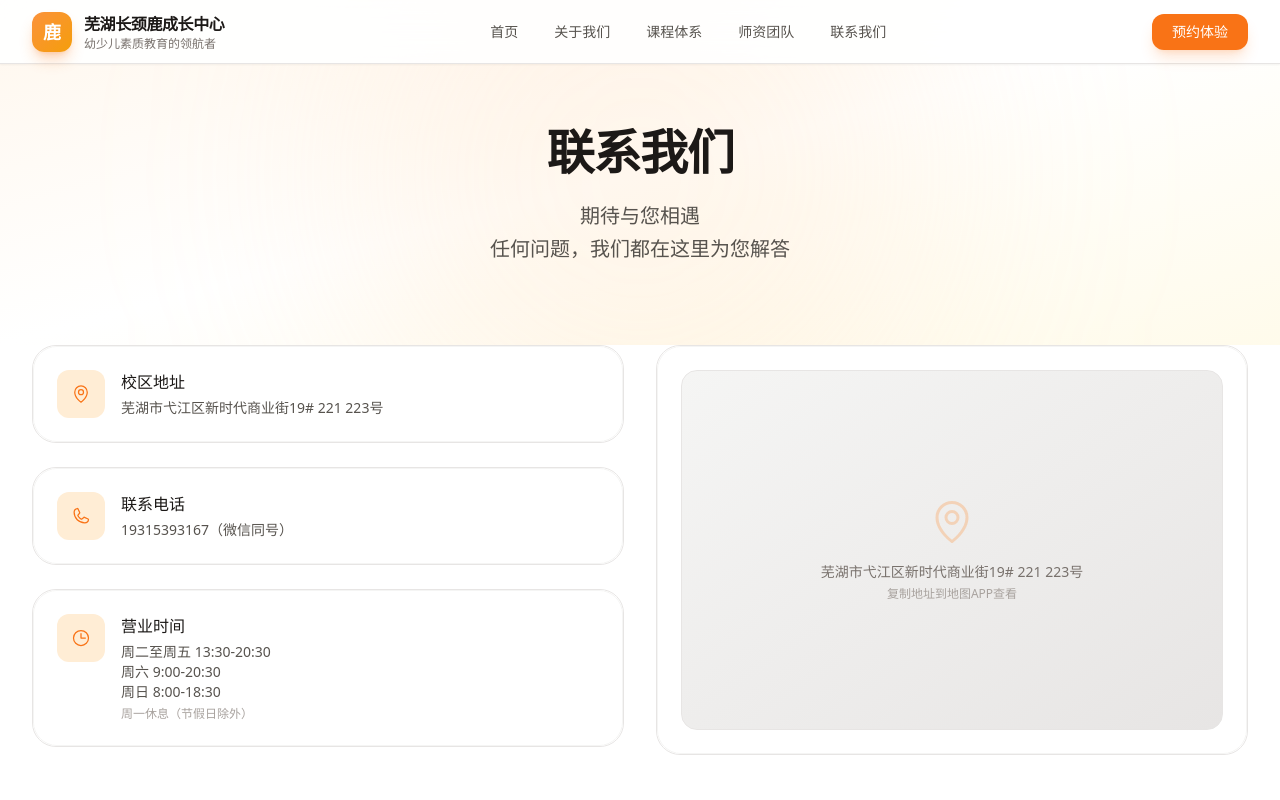
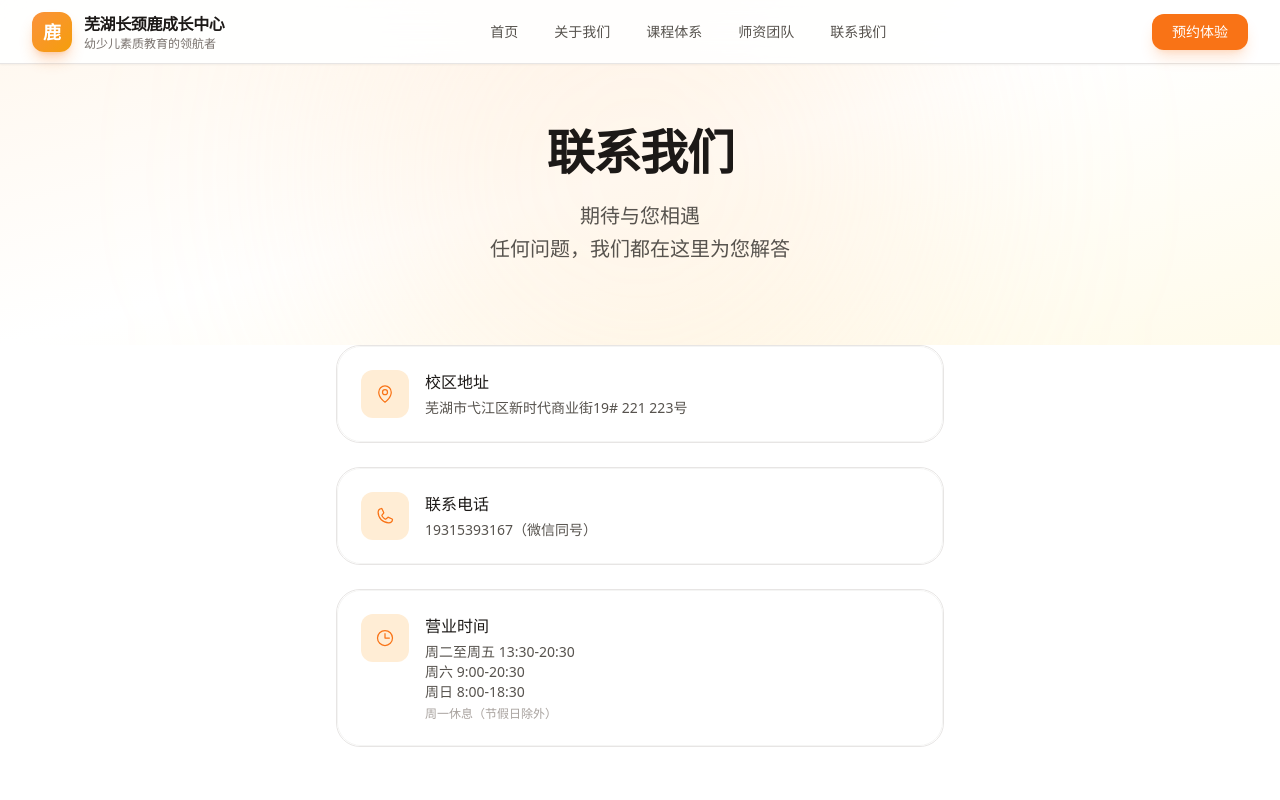
Before and after one commit to tujunjie003/WUHUGIRAFFE-WEB, a Next.js app: page /WUHUGIRAFFE-WEB/contact in a window 1280 px wide. Shown: the top 800 px of the page. Built offline with nearby package versions, Linux system fonts and the light colour scheme.

Commit message:
fix: remove map area, keep only contact cards

```diff
--- a/app/contact/page.tsx
+++ b/app/contact/page.tsx
@@ -34,9 +34,7 @@
 
       {/* 联系信息 */}
       <section className="pb-20 bg-white">
-        <div className="max-w-7xl mx-auto px-4 sm:px-6 lg:px-8">
-          <div className="grid grid-cols-1 lg:grid-cols-2 gap-8">
-            {/* 联系卡片 */}
+        <div className="max-w-2xl mx-auto px-4 sm:px-6 lg:px-8">
           <div className="space-y-6">
             <Card className="p-6">
               <div className="flex items-start gap-4">
@@ -77,18 +75,6 @@
               </div>
             </Card>
           </div>
-
-            {/* 地图占位 */}
-            <Card className="p-6 min-h-[400px]">
-              <div className="w-full h-full min-h-[360px] rounded-2xl bg-gradient-to-br from-stone-100 to-stone-200 flex items-center justify-center border border-stone-200">
-                <div className="text-center">
-                  <MapPin size={48} className="text-orange-400/30 mx-auto mb-4" />
-                  <p className="text-stone-500 text-sm">芜湖市弋江区新时代商业街19# 221 223号</p>
-                  <p className="text-stone-400 text-xs mt-1">复制地址到地图APP查看</p>
-                </div>
-              </div>
-            </Card>
-          </div>
         </div>
       </section>
 
```
Lines whose indentation alone changed are shown as unchanged.
